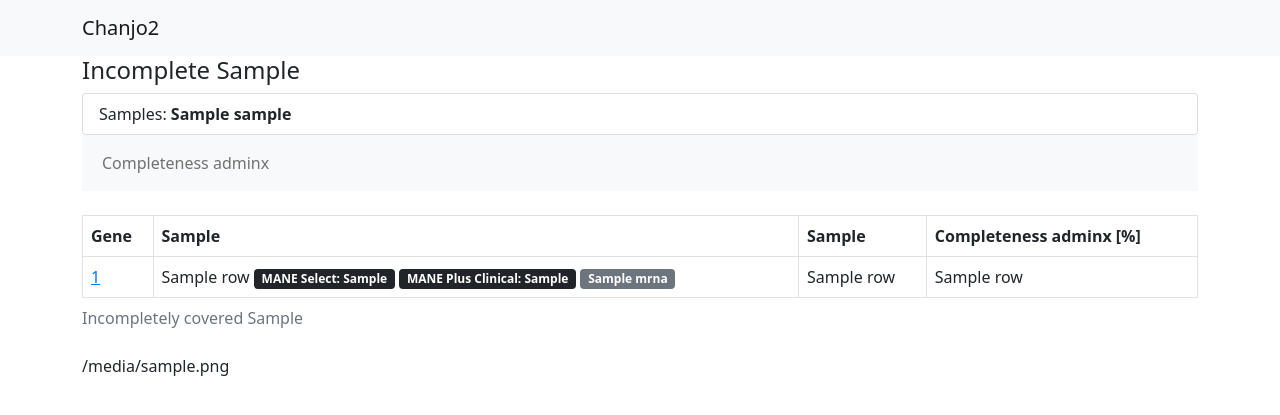
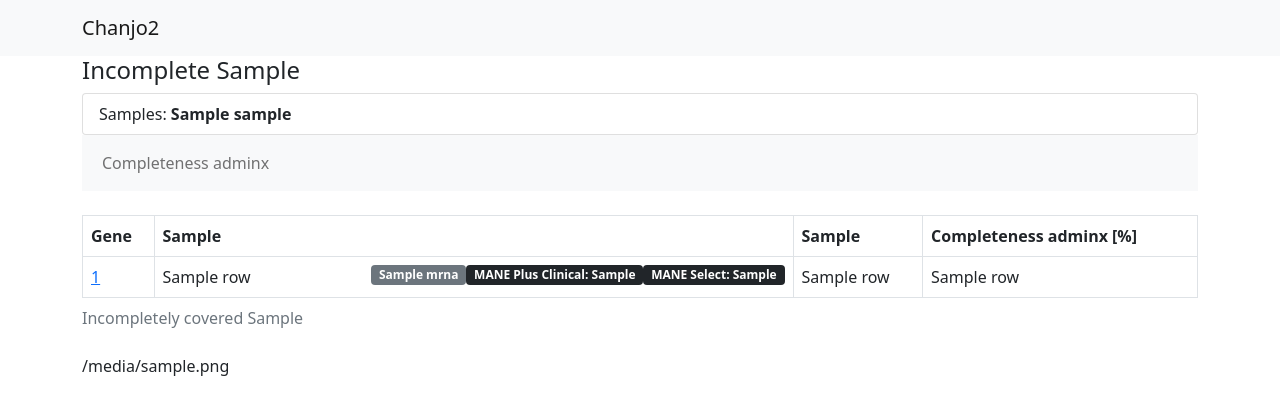
Before and after one commit to Clinical-Genomics/chanjo2, a FastAPI app: template src/chanjo2/templates/overview.html in a window 1280 px wide. Shown: the top 415 px of the page. Run offline with FastAPI, Linux system fonts and the light colour scheme; the template is opened without the code that fills it: most values are stand-ins (such as "Sample title", 1, 10 or a date in 2020); parts of the project's set-up code (start-up, migrations or seed data) failed here and were passed over.

Commit message:
Float end style

```diff
--- a/src/chanjo2/templates/overview.html
+++ b/src/chanjo2/templates/overview.html
@@ -54,13 +54,13 @@
 							<td>
 								{{ row[2] }} <!-- Ensembl transcript ID -->
 								{% if row[3].mane_select %}
-									<span class="badge bg-dark">MANE Select: {{row[3].mane_select}}</span>
+									<span class="badge bg-dark float-end ">MANE Select: {{row[3].mane_select}}</span>
 								{% endif %}
 								{% if row[3].mane_plus_clinical %}
-									<span class="badge bg-dark">MANE Plus Clinical: {{row[3].mane_plus_clinical}}</span>
+									<span class="badge bg-dark float-end">MANE Plus Clinical: {{row[3].mane_plus_clinical}}</span>
 								{% endif %}
 								{% if row[3].mrna %}
-									<span class="badge bg-secondary">{{row[3].mrna}}</span>
+									<span class="badge bg-secondary float-end">{{row[3].mrna}}</span>
 								{% endif %}
 							</td>
 							<td>{{ row[4] }}</td> <!-- sample name -->
```
